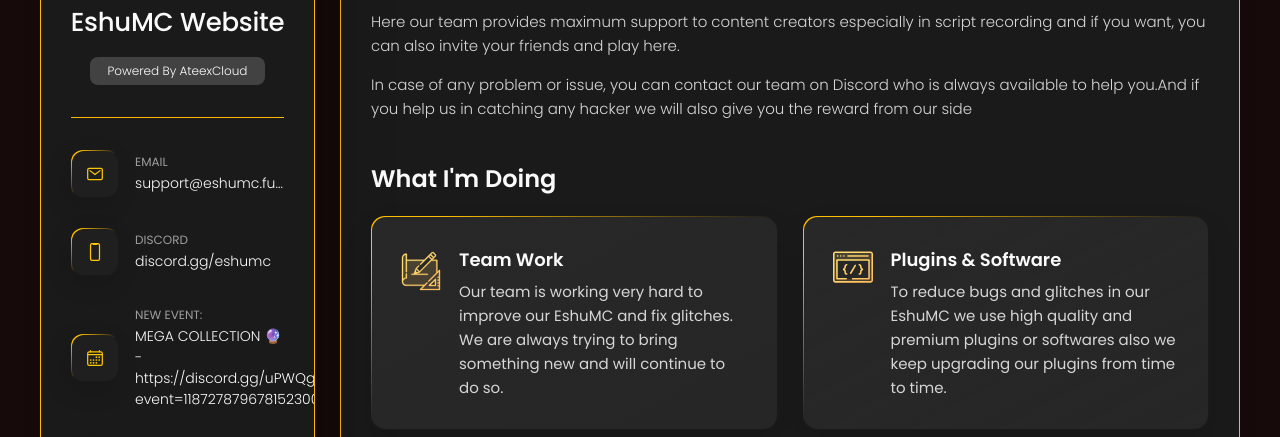
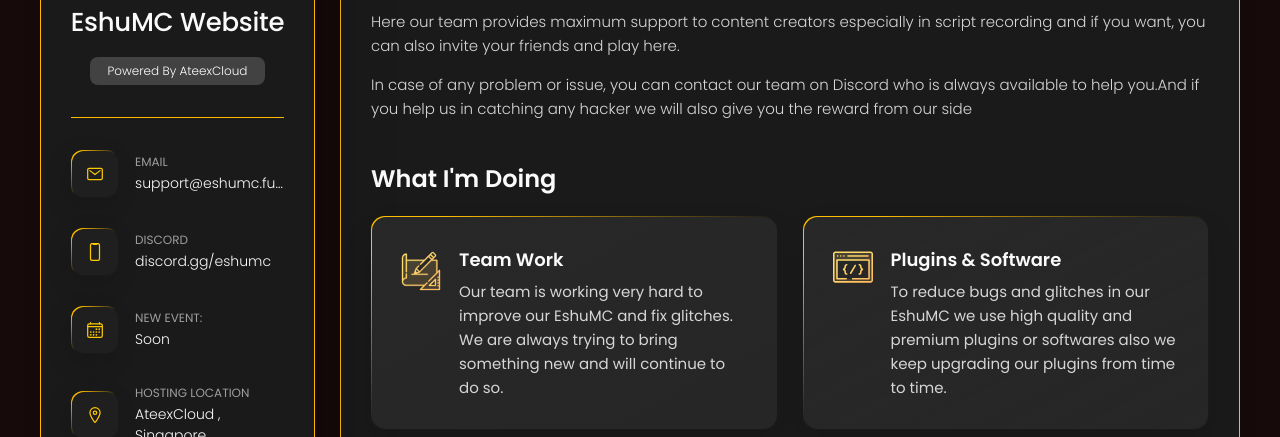
Before and after one commit to asgrip/eshumc, a plain HTML site: page index.html in a window 1280 px wide. Shown: the part 256-693 px from the top of the page. Drawn offline with nearby package versions, Linux system fonts and the light colour scheme.

Commit message:
Update index.html

```diff
--- a/index.html
+++ b/index.html
@@ -111,7 +111,7 @@ Feel free to edit the HTML and CSS to make it your own. You can also check the R
             <div class="contact-info">
               <p class="contact-title">New Event:</p>
 
-              <time datetime="1982-06-23">MEGA COLLECTION 🔮 - https://discord.gg/uPWQgBzPBB?event=1187278796781523004</time>
+              <time datetime="1982-06-23">Soon</time>
             </div>
 
           </li>
```
